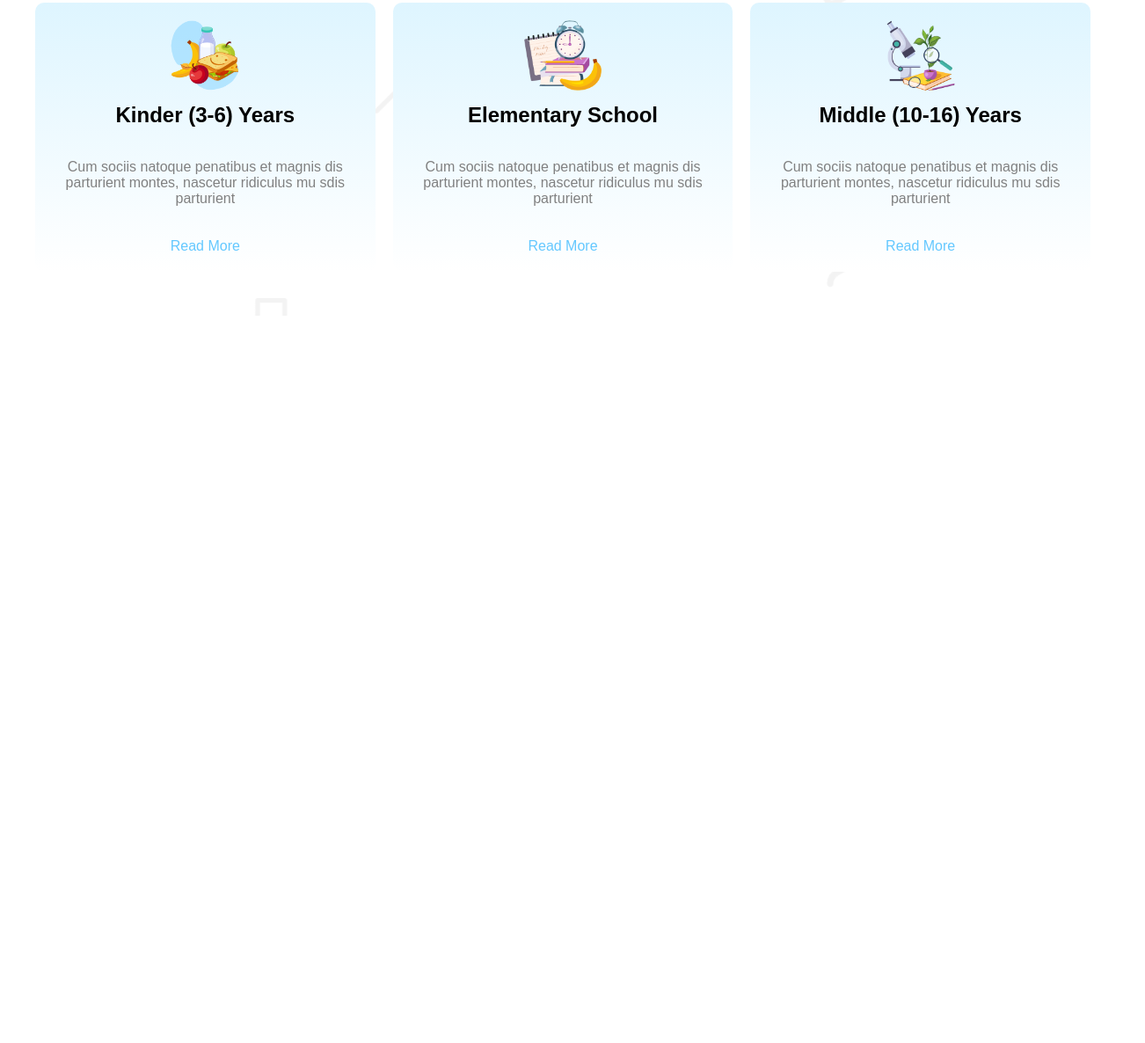
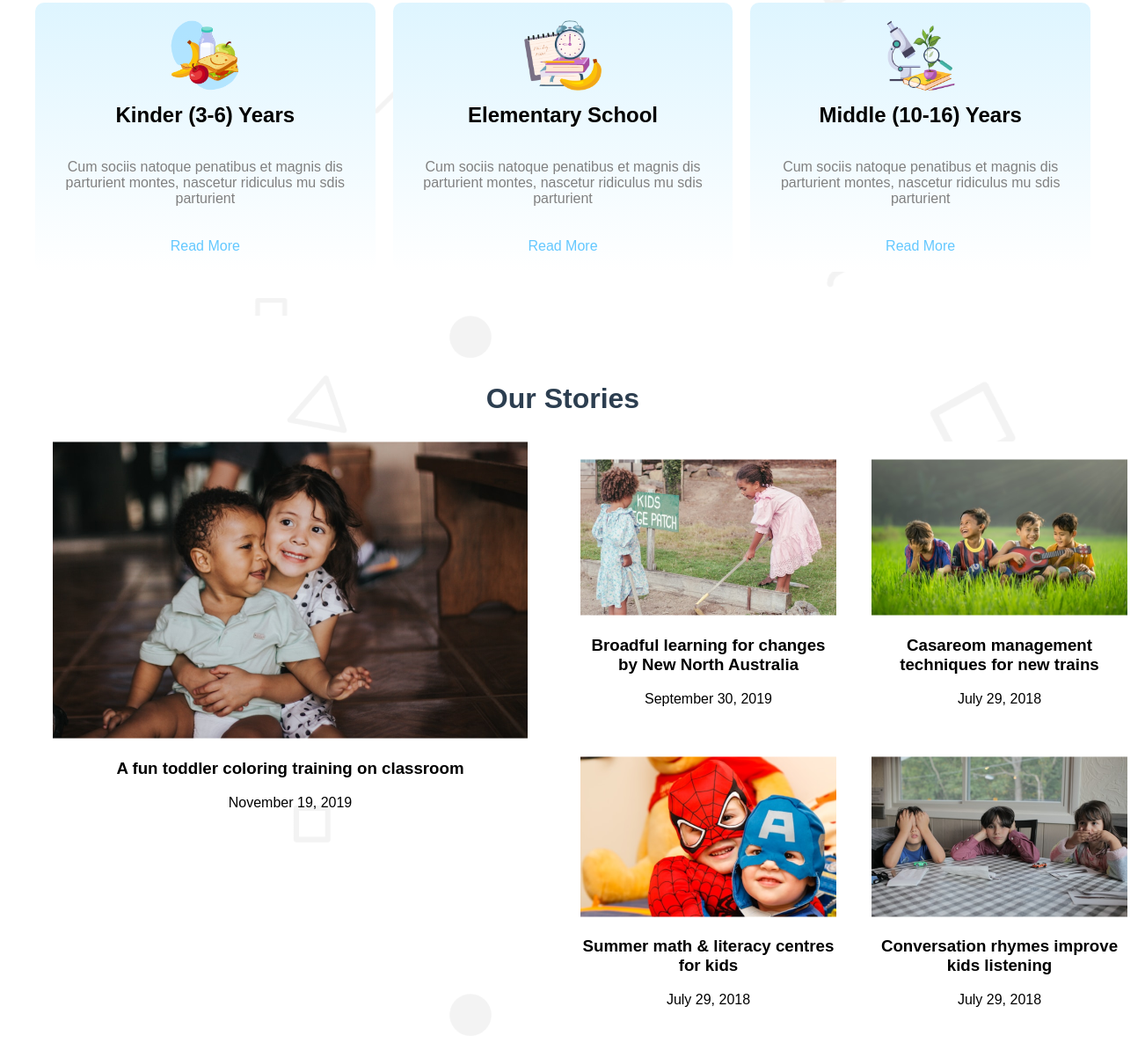
Before and after one commit to shornaa6/assingment-2, a plain HTML site: page index.html in a window 1280 px wide. Shown: the part 886-2072 px from the top of the page at 88% size, 1302 px wide, since content can reach past the window. Before the commit the page ends 1245 px from the top, so only its background shows below. Drawn offline with Linux system fonts and the light colour scheme.

Commit message:
add our stories

```diff
--- a/index.html
+++ b/index.html
@@ -65,6 +65,39 @@
         </div>
     </div>
 
+    <div class="our-stories container">
+        <h2>Our Stories</h2>
+        <div class="cards-container">
+            <div class="card1">
+                <img src="./assets/story-1.png" alt="">
+                <h3>A fun toddler coloring training on classroom</h3>
+                <p>November 19, 2019</p>
+            </div>
+            <div class="cards">
+                <div class="card">
+                    <img src="./assets/story-2.png" alt="">
+                    <h3>Broadful learning for changes by New North Australia</h3>
+                    <p>September 30, 2019</p>
+                </div>
+                <div class="card">
+                    <img src="./assets/story-3.png" alt="">
+                    <h3>Casareom management techniques for new trains</h3>
+                    <p>July 29, 2018</p>
+                </div>
+                <div class="card">
+                    <img src="./assets/story-4.png" alt="">
+                    <h3>Summer math & literacy centres for kids</h3>
+                    <p>July 29, 2018</p>
+                </div>
+                <div class="card">
+                    <img src="./assets/story-5.png" alt="">
+                    <h3>Conversation rhymes improve kids listening</h3>
+                    <p>July 29, 2018</p>
+                </div>
+            </div>
+        </div>
+    </div>
+
 
 
 
--- a/style.css
+++ b/style.css
@@ -137,3 +137,38 @@ body {
     color: #64C8FF;
     text-decoration: none;
 }
+
+.our-stories {
+    padding: 50px 20px;
+    background-image: url('./assets/bg.png');
+    text-align: center;
+}
+
+.our-stories h2 {
+    font-size: 32px;
+    color: #2c3e50;
+}
+
+.cards-container {
+    display: flex;
+    justify-content: center;
+    gap: 20px;
+    margin-top: 30px;
+}
+
+.card1 {
+    width: 50%;
+}
+
+.our-stories .cards {
+    width: 50%;
+    display: grid;
+    grid-template-columns: repeat(2, 1fr);
+}
+
+.our-stories .card {
+    background: white;
+    padding: 20px;
+    border-radius: 10px;
+    text-align: center;
+}
```
